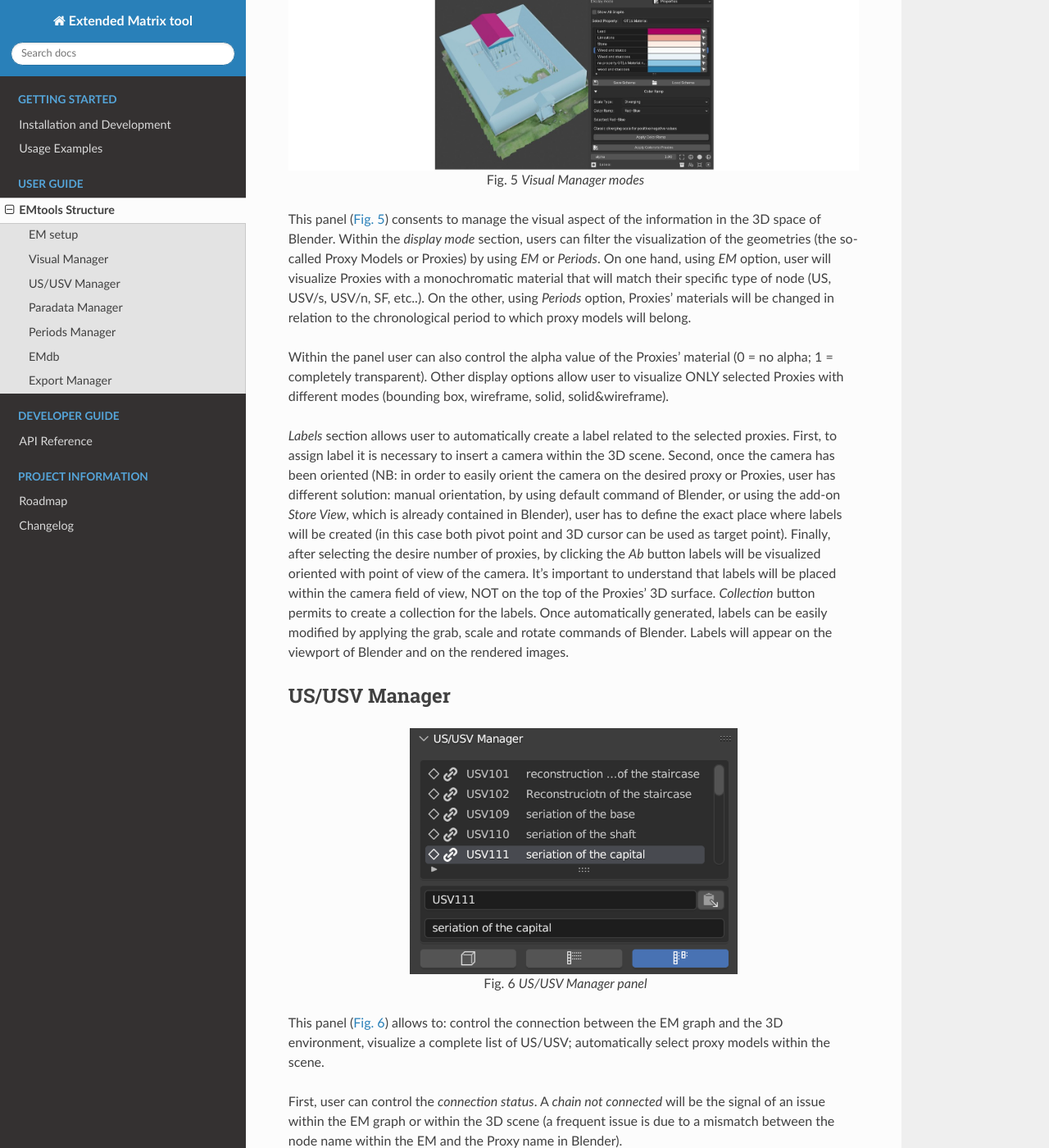
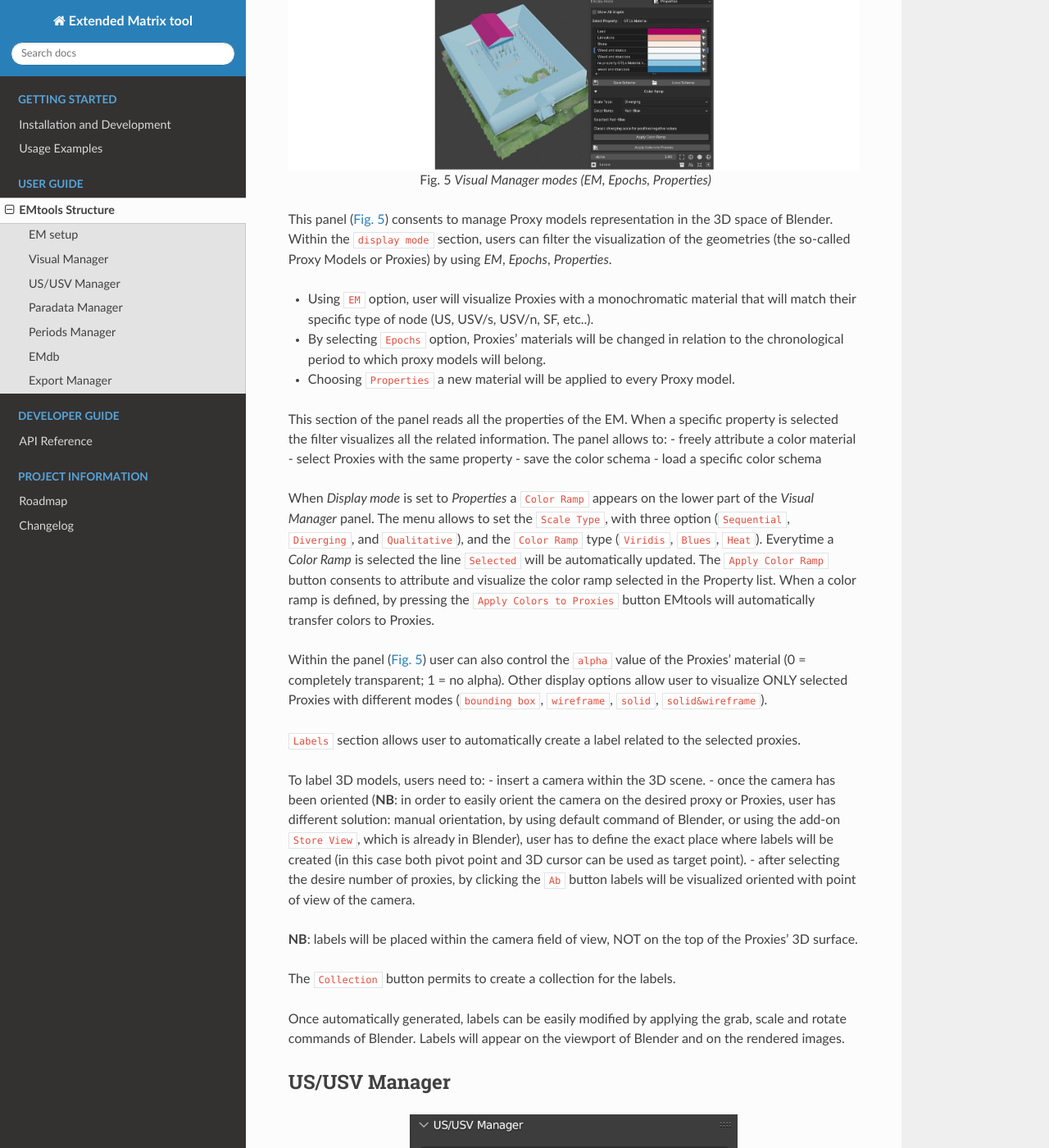
Before and after one commit to zalmoxes-laran/EM-blender-tools-doc, a Sphinx documentation site: the page built from docs/EMstructure.rst, in a window 1280 px wide and 1400 px high, scrolled down 4941 px. Shown: the whole window at 82% size. Built offline with Sphinx 7.4.7 and the Read the Docs theme 3.1.0, drawn with Linux system fonts in a browser that asks for light colours; pages that are not in the unit, such as notebooks, are missing from menus; some of the changed text lies outside the part shown.

Commit message:
Update EMstructure file, Visual manager

```diff
--- a/docs/EMstructure.rst
+++ b/docs/EMstructure.rst
@@ -89,7 +89,7 @@ In the third case, by pressing the ``Enable Experimental Features`` button, a se
 
    1. On the upper part of the panel the ``Switch to 3D GIS`` button allows to instantly switch from the ``EM mode`` to a ``3D GIS mode`` where users can link an external database to EMtools (:numref:`Fig. %s <EMsetup_04abcFIG>`).
    The activation of the ``3D GIS mode`` consents to connect an External database to the 3D environment of Blender via EMtools.
-   User have three different type of external databases (Generic Excel, PyArchInit, EMdb Excel) to choose from.
+   User have three different type of external databases (*Generic Excel*, *PyArchInit*, *EMdb Excel*) to choose from.
    By pressing the corresponding button a diverse set of options will appear.
    After setting all the required information the external db will be import within EMtools.
 
@@ -127,22 +127,45 @@ Visual Manager
    :width: 700
    :align: center
 
-   Visual Manager modes
+   Visual Manager modes (EM, Epochs, Properties)
 
-This panel (:numref:`Fig. %s <VisualManager_01-03FIG>`) consents to manage the visual aspect of the information in the 3D space of Blender.
-Within the *display mode* section, users can filter the visualization of the geometries (the so-called Proxy Models or Proxies) by using *EM* or *Periods*.
-On one hand, using *EM* option, user will visualize Proxies with a monochromatic material that will match their specific type of node (US, USV/s, USV/n, SF, etc..).
-On the other, using *Periods* option, Proxies’ materials will be changed in relation to the chronological period to which proxy models will belong.
+This panel (:numref:`Fig. %s <VisualManager_01-03FIG>`) consents to manage Proxy models representation in the 3D space of Blender.
+Within the ``display mode`` section, users can filter the visualization of the geometries (the so-called Proxy Models or Proxies) by using *EM*, *Epochs*, *Properties*.
 
-Within the panel user can also control the alpha value of the Proxies’ material (0 = no alpha; 1 = completely transparent).
-Other display options allow user to visualize ONLY selected Proxies with different modes (bounding box, wireframe, solid, solid&wireframe).
+- Using ``EM`` option, user will visualize Proxies with a monochromatic material that will match their specific type of node (US, USV/s, USV/n, SF, etc..).
 
-*Labels* section allows user to automatically create a label related to the selected proxies.
-First, to assign label it is necessary to insert a camera within the 3D scene.
-Second, once the camera has been oriented (NB: in order to easily orient the camera on the desired proxy or Proxies, user has different solution: manual orientation, by using default command of Blender, or using the add-on *Store View*, which is already contained in Blender), user has to define the exact place where labels will be created (in this case both pivot point and 3D cursor can be used as target point).
-Finally, after selecting the desire number of proxies, by clicking the *Ab* button labels will be visualized oriented with point of view of the camera.
-It’s important to understand that labels will be placed within the camera field of view, NOT on the top of the Proxies’ 3D surface.
-*Collection* button permits to create a collection for the labels.
+- By selecting ``Epochs`` option, Proxies’ materials will be changed in relation to the chronological period to which proxy models will belong.
+
+- Choosing ``Properties`` a new material will be applied to every Proxy model.
+This section of the panel reads all the properties of the EM.
+When a specific property is selected the filter visualizes all the related information.
+The panel allows to:
+- freely attribute a color material
+- select Proxies with the same property
+- save the color schema
+- load a specific color schema
+
+When *Display mode* is set to *Properties* a ``Color Ramp`` appears on the lower part of the *Visual Manager* panel.
+The menu allows to set the ``Scale Type``, with three option (``Sequential``, ``Diverging``, and ``Qualitative``), and the ``Color Ramp`` type (``Viridis``, ``Blues``, ``Heat``).
+Everytime a *Color Ramp* is selected the line ``Selected`` will be automatically updated.
+The ``Apply Color Ramp`` button consents to attribute and visualize the color ramp selected in the Property list.
+When a color ramp is defined, by pressing the ``Apply Colors to Proxies`` button EMtools will automatically transfer colors to Proxies.
+
+
+Within the panel (:numref:`Fig. %s <VisualManager_01-03FIG>`) user can also control the ``alpha`` value of the Proxies’ material (0 = completely transparent; 1 = no alpha).
+Other display options allow user to visualize ONLY selected Proxies with different modes (``bounding box``, ``wireframe``, ``solid``, ``solid&wireframe``).
+
+``Labels`` section allows user to automatically create a label related to the selected proxies.
+
+To label 3D models, users need to:
+- insert a camera within the 3D scene.
+- once the camera has been oriented (**NB**: in order to easily orient the camera on the desired proxy or Proxies, user has different solution: manual orientation, by using default command of Blender, or using the add-on ``Store View``, which is already in Blender), user has to define the exact place where labels will be created (in this case both pivot point and 3D cursor can be used as target point).
+- after selecting the desire number of proxies, by clicking the ``Ab`` button labels will be visualized oriented with point of view of the camera.
+
+**NB**: labels will be placed within the camera field of view, NOT on the top of the Proxies’ 3D surface.
+
+The ``Collection`` button permits to create a collection for the labels.
+
 Once automatically generated, labels can be easily modified by applying the grab, scale and rotate commands of Blender. Labels will appear on the viewport of Blender and on the rendered images.
 
 
```
